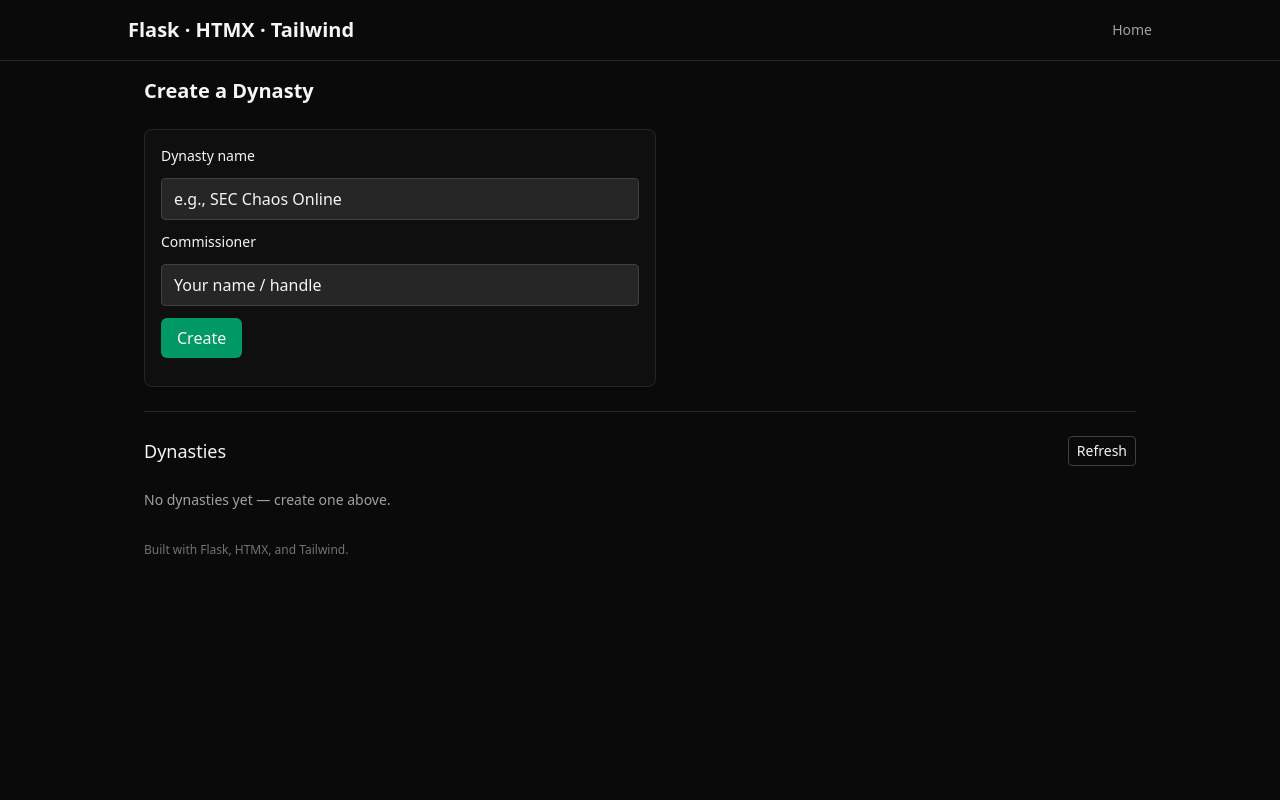
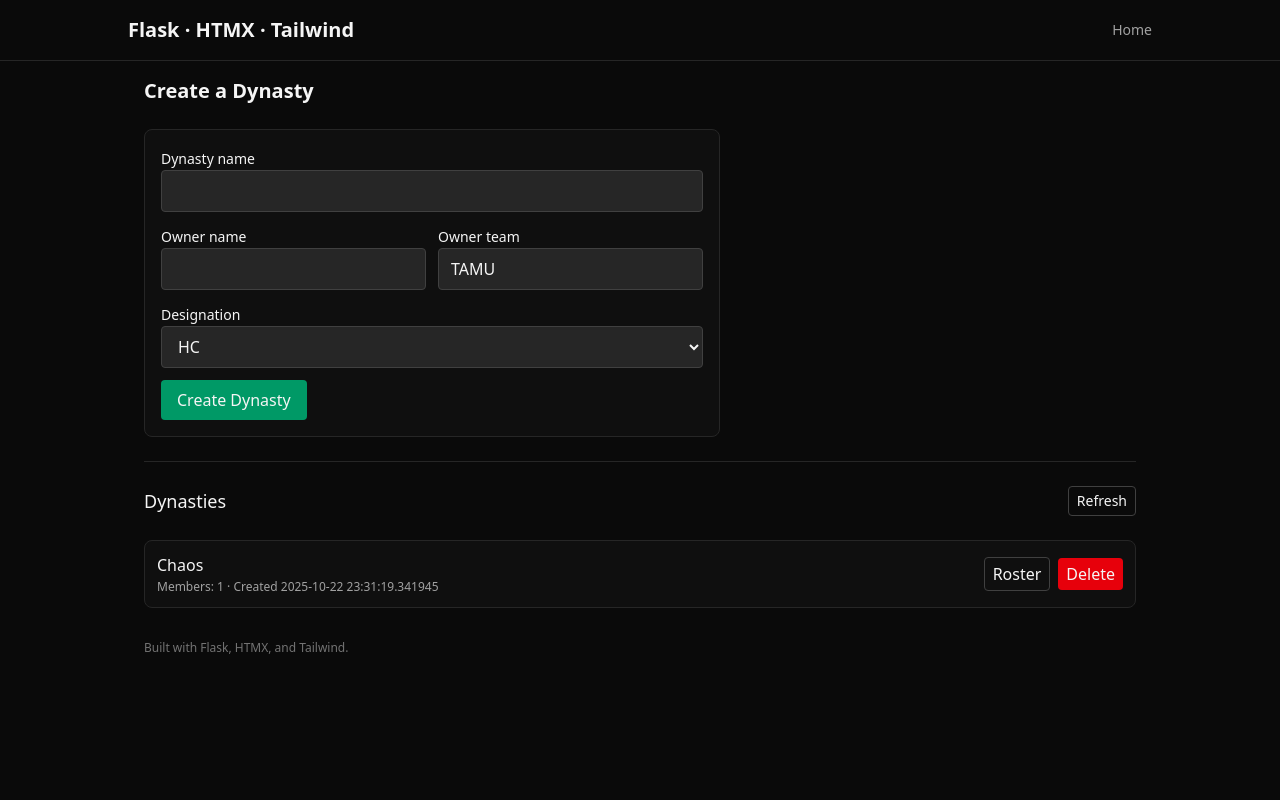
Before and after one commit to CozmicZencho/OnlineDynastyTracker, a Flask app: page / in a window 1280 px wide. Run offline with Flask 3, Linux system fonts and the light colour scheme; data that the repository does not hold is empty; some libraries are stand-ins or nearby versions.

Commit message:
Home page advancements

```diff
--- a/flask-htmx-tailwind/app.py
+++ b/flask-htmx-tailwind/app.py
@@ -1,10 +1,11 @@
-from flask import Flask, render_template, request, abort
+# app.py (top order matters)
+from flask import Flask, render_template, request, abort, redirect, url_for, jsonify
 from pathlib import Path
 from db import db
-import models
 
 app = Flask(__name__, instance_relative_config=True)
 
+# ensure instance folder
 Path(app.instance_path).mkdir(parents=True, exist_ok=True)
 db_path = Path(app.instance_path) / "app.db"
 app.config["SQLALCHEMY_DATABASE_URI"] = f"sqlite:///{db_path.as_posix()}"
@@ -12,39 +13,101 @@ app.config["SQLALCHEMY_TRACK_MODIFICATIONS"] = False
 
 db.init_app(app)
 
+from models import Dynasty, Player, DynastyMember, Role, Designation, TeamPlayer  # adjust if you don't have TeamPlayer yet
+
+# ✅ create tables once at import time (works with `flask run`)
+with app.app_context():
+    db.create_all()
+
+# 4) Define routes (NOW it’s safe to use @app.get/@app.post)
 @app.get("/")
 def home():
     return render_template("index.html")
 
 @app.get("/dynasties")
 def dynasties_list():
-    from models import Dynasty
     items = Dynasty.query.order_by(Dynasty.created_at.desc()).all()
     return render_template("partials/_dynasty_list.html", dynasties=items)
 
+
+# ---- Dynasty CRUD ----
+@app.get("/dynasties/new")
+def dynasties_new():
+    return render_template("partials/_dynasty_form.html")
+
 @app.post("/dynasties")
 def dynasties_create():
-    from models import Dynasty
-    name = request.form.get("name", "").strip()
-    commish = request.form.get("commissioner", "").strip()
+    name = (request.form.get("name") or "").strip()
+    # accept either owner_name or commissioner for compatibility
+    owner_name = (request.form.get("owner_name") or request.form.get("commissioner") or "").strip()
+    owner_team = (request.form.get("owner_team") or request.form.get("team") or "").strip()
+    owner_designation = (request.form.get("owner_designation") or "HC").strip()
 
-    if not name or not commish:
-        return (
-            '<p class="mt-2 text-sm text-red-400">Name and commissioner are required.</p>',
-            400,
-        )
+    if not name or not owner_name or not owner_team:
+        return ('<p class="text-red-400 text-sm mt-2">Dynasty name, owner name, and owner team are required.</p>', 400)
 
-    d = Dynasty(name=name, commissioner=commish)
-    db.session.add(d)
-    db.session.commit()
+    d = Dynasty(name=name)
+    db.session.add(d); db.session.flush()
+
+    p = Player.query.filter_by(display_name=owner_name).first()
+    if not p:
+        p = Player(display_name=owner_name)
+        db.session.add(p); db.session.flush()
+
+    m = DynastyMember(
+        dynasty_id=d.id,
+        player_id=p.id,
+        team=owner_team,
+        designation=Designation(owner_designation),
+        role=Role.OWNER,
+    )
+    db.session.add(m); db.session.commit()
+
     return render_template("partials/_dynasty_row.html", d=d)
 
 @app.delete("/dynasties/<int:did>")
 def dynasties_delete(did: int):
-    from models import Dynasty
-    d = Dynasty.query.get(did)
-    if not d:
-        abort(404)
-    db.session.delete(d)
-    db.session.commit()
+    d = Dynasty.query.get_or_404(did)
+    db.session.delete(d); db.session.commit()
     return ("", 204)
+
+# ---- Roster pages & member management ----
+@app.get("/dynasties/<int:did>/roster")
+def roster_page(did: int):
+    d = Dynasty.query.get_or_404(did)
+    members = DynastyMember.query.filter_by(dynasty_id=did).order_by(DynastyMember.joined_at.desc()).all()
+    return render_template("roster.html", d=d, members=members, Role=Role, Designation=Designation)
+
+@app.post("/dynasties/<int:did>/members")
+def members_add(did: int):
+    # ... (your existing logic)
+    ...
+
+@app.post("/dynasties/<int:did>/members/<int:mid>/update")
+def members_update(did: int, mid: int):
+    # ... (your existing logic)
+    ...
+
+@app.delete("/dynasties/<int:did>/members/<int:mid>")
+def members_delete(did: int, mid: int):
+    # ... (your existing logic)
+    ...
+
+# ---- Team roster layer (optional, if you added TeamPlayer) ----
+@app.get("/dynasties/<int:did>/members/<int:mid>/team")
+def team_roster(did: int, mid: int):
+    # ... (your existing logic)
+    ...
+
+@app.post("/dynasties/<int:did>/members/<int:mid>/team")
+def team_player_add(did: int, mid: int):
+    # ... (your existing logic)
+    ...
+
+# 5) Main entrypoint (optional, for waitress start)
+if __name__ == "__main__":
+    with app.app_context():
+        db.create_all()
+        print(f"Database initialized at: {db_path}")
+    from waitress import serve
+    serve(app, host="127.0.0.1", port=5000)
--- a/flask-htmx-tailwind/static/dist/styles.css
+++ b/flask-htmx-tailwind/static/dist/styles.css
@@ -16,6 +16,7 @@
     --color-neutral-100: oklch(97% 0 0);
     --color-neutral-400: oklch(70.8% 0 0);
     --color-neutral-500: oklch(55.6% 0 0);
+    --color-neutral-600: oklch(43.9% 0 0);
     --color-neutral-700: oklch(37.1% 0 0);
     --color-neutral-800: oklch(26.9% 0 0);
     --color-neutral-900: oklch(20.5% 0 0);
@@ -23,6 +24,8 @@
     --color-white: #fff;
     --spacing: 0.25rem;
     --container-lg: 32rem;
+    --container-xl: 36rem;
+    --container-3xl: 48rem;
     --container-5xl: 64rem;
     --text-xs: 0.75rem;
     --text-xs--line-height: calc(1 / 0.75);
@@ -212,17 +215,44 @@
   .grid {
     display: grid;
   }
+  .inline {
+    display: inline;
+  }
   .inline-flex {
     display: inline-flex;
   }
   .min-h-screen {
     min-height: 100vh;
   }
+  .w-20 {
+    width: calc(var(--spacing) * 20);
+  }
+  .w-24 {
+    width: calc(var(--spacing) * 24);
+  }
+  .w-28 {
+    width: calc(var(--spacing) * 28);
+  }
+  .w-44 {
+    width: calc(var(--spacing) * 44);
+  }
+  .w-full {
+    width: 100%;
+  }
+  .max-w-3xl {
+    max-width: var(--container-3xl);
+  }
   .max-w-5xl {
     max-width: var(--container-5xl);
   }
-  .max-w-lg {
-    max-width: var(--container-lg);
+  .max-w-xl {
+    max-width: var(--container-xl);
+  }
+  .grid-cols-2 {
+    grid-template-columns: repeat(2, minmax(0, 1fr));
+  }
+  .flex-wrap {
+    flex-wrap: wrap;
   }
   .items-center {
     align-items: center;
@@ -235,6 +265,13 @@
   }
   .gap-3 {
     gap: calc(var(--spacing) * 3);
+  }
+  .space-y-0\.5 {
+    :where(& > :not(:last-child)) {
+      --tw-space-y-reverse: 0;
+      margin-block-start: calc(calc(var(--spacing) * 0.5) * var(--tw-space-y-reverse));
+      margin-block-end: calc(calc(var(--spacing) * 0.5) * calc(1 - var(--tw-space-y-reverse)));
+    }
   }
   .space-y-3 {
     :where(& > :not(:last-child)) {
@@ -275,6 +312,9 @@
   }
   .bg-emerald-600 {
     background-color: var(--color-emerald-600);
+  }
+  .bg-neutral-700 {
+    background-color: var(--color-neutral-700);
   }
   .bg-neutral-800 {
     background-color: var(--color-neutral-800);
@@ -361,14 +401,17 @@
   .uppercase {
     text-transform: uppercase;
   }
-  .outline-none {
-    --tw-outline-style: none;
-    outline-style: none;
-  }
   .hover\:bg-emerald-700 {
     &:hover {
       @media (hover: hover) {
         background-color: var(--color-emerald-700);
+      }
+    }
+  }
+  .hover\:bg-neutral-600 {
+    &:hover {
+      @media (hover: hover) {
+        background-color: var(--color-neutral-600);
       }
     }
   }
@@ -393,9 +436,19 @@
       }
     }
   }
-  .focus\:border-emerald-500 {
-    &:focus {
-      border-color: var(--color-emerald-500);
+  .md\:col-span-2 {
+    @media (width >= 48rem) {
+      grid-column: span 2 / span 2;
+    }
+  }
+  .md\:col-span-5 {
+    @media (width >= 48rem) {
+      grid-column: span 5 / span 5;
+    }
+  }
+  .md\:grid-cols-5 {
+    @media (width >= 48rem) {
+      grid-template-columns: repeat(5, minmax(0, 1fr));
     }
   }
 }
--- a/flask-htmx-tailwind/templates/index.html
+++ b/flask-htmx-tailwind/templates/index.html
@@ -1,44 +1,10 @@
 {% extends 'base.html' %}
-{% block title %}Dynasties · Flask + HTMX + Tailwind{% endblock %}
 {% block content %}
 <section class="space-y-6">
   <h2 class="text-xl font-semibold">Create a Dynasty</h2>
 
-  <form
-    id="create-form"
-    class="max-w-lg space-y-3 p-4 rounded-lg border border-neutral-800 bg-neutral-900/40"
-    hx-post="/dynasties"
-    hx-target="#dynasty-list"
-    hx-swap="afterbegin"
-    hx-indicator="#create-spinner"
-    hx-on::after-request="this.reset()"
-  >
-    <div class="grid gap-3">
-      <label class="text-sm">Dynasty name</label>
-      <input name="name" class="px-3 py-2 rounded bg-neutral-800 border border-neutral-700 outline-none focus:border-emerald-500" placeholder="e.g., SEC Chaos Online" required />
-    </div>
-
-    <div class="grid gap-3">
-      <label class="text-sm">Commissioner</label>
-      <input name="commissioner" class="px-3 py-2 rounded bg-neutral-800 border border-neutral-700 outline-none focus:border-emerald-500" placeholder="Your name / handle" required />
-    </div>
-
-    <div class="flex items-center gap-3">
-      <button
-        type="submit"
-        class="px-4 py-2 rounded-md bg-emerald-600 hover:bg-emerald-700 font-medium"
-      >
-        Create
-      </button>
-
-      <!-- HTMX spinner indicator -->
-      <span id="create-spinner" class="htmx-indicator text-sm text-neutral-400">Saving…</span>
-    </div>
-
-    <!-- Any error HTML from the 400 response will be swapped into the form's target,
-         but if you prefer showing errors below the button, change hx-target to this div's id -->
-    <div id="create-errors"></div>
-  </form>
+  <!-- Either inline the form... -->
+  {% include 'partials/_dynasty_form.html' %}
 
   <hr class="border-neutral-800">
 
@@ -52,7 +18,7 @@
     >Refresh</button>
   </div>
 
-  <!-- Loads the list when the page renders -->
+  <!-- Load the list on page load -->
   <div id="dynasty-list" hx-get="/dynasties" hx-trigger="load"></div>
 </section>
 {% endblock %}
--- /dev/null
+++ b/flask-htmx-tailwind/templates/partials/_dynasty_form.html
@@ -0,0 +1,27 @@
+<form class="max-w-xl space-y-3 p-4 rounded-lg border border-neutral-800 bg-neutral-900/40"
+      hx-post="/dynasties" hx-target="#dynasty-list" hx-swap="afterbegin" hx-on::after-request="this.reset()">
+  <div>
+    <label class="text-sm">Dynasty name</label>
+    <input name="name" required class="w-full px-3 py-2 rounded bg-neutral-800 border border-neutral-700">
+  </div>
+
+  <div class="grid grid-cols-2 gap-3">
+    <div>
+      <label class="text-sm">Owner name</label>
+      <input name="owner_name" required class="w-full px-3 py-2 rounded bg-neutral-800 border border-neutral-700">
+    </div>
+    <div>
+      <label class="text-sm">Owner team</label>
+      <input name="owner_team" required placeholder="TAMU" class="w-full px-3 py-2 rounded bg-neutral-800 border border-neutral-700">
+    </div>
+  </div>
+
+  <div>
+    <label class="text-sm">Designation</label>
+    <select name="owner_designation" class="w-full px-3 py-2 rounded bg-neutral-800 border border-neutral-700">
+      <option>HC</option><option>OC</option><option>DC</option>
+    </select>
+  </div>
+
+  <button class="px-4 py-2 rounded bg-emerald-600 hover:bg-emerald-700">Create Dynasty</button>
+</form>
--- a/flask-htmx-tailwind/templates/partials/_dynasty_row.html
+++ b/flask-htmx-tailwind/templates/partials/_dynasty_row.html
@@ -1,16 +1,14 @@
-<div class="dynasty-row flex items-center justify-between p-3 rounded-lg border border-neutral-800 bg-neutral-900/40" id="dy-{{ d.id }}">
-  <div>
+<div class="flex items-center justify-between p-3 rounded-lg border border-neutral-800 bg-neutral-900/40" id="dy-{{ d.id }}">
+  <div class="space-y-0.5">
     <div class="font-medium">{{ d.name }}</div>
-    <div class="text-xs text-neutral-400">Commissioner: {{ d.commissioner }} · Created {{ d.created_at }}</div>
+    <div class="text-xs text-neutral-400">
+      Members: {{ d.members|length }} · Created {{ d.created_at }}
+    </div>
   </div>
-
-  <button
-    class="text-sm px-2 py-1 rounded bg-red-600 hover:bg-red-700"
-    hx-delete="/dynasties/{{ d.id }}"
-    hx-target="#dy-{{ d.id }}"
-    hx-swap="outerHTML"
-    hx-confirm="Delete this dynasty?"
-  >
-    Delete
-  </button>
+  <div class="flex items-center gap-2">
+    <a class="px-2 py-1 rounded border border-neutral-700 hover:bg-neutral-800" href="/dynasties/{{ d.id }}/roster">Roster</a>
+    <button class="px-2 py-1 rounded bg-red-600 hover:bg-red-700"
+            hx-delete="/dynasties/{{ d.id }}" hx-target="#dy-{{ d.id }}" hx-swap="outerHTML"
+            hx-confirm="Delete this dynasty?">Delete</button>
+  </div>
 </div>
```
Also changed, not shown: flask-htmx-tailwind/models.py (+89 -3 lines), flask-htmx-tailwind/templates/partials/_member_row.html (added, +28 -0 lines), flask-htmx-tailwind/templates/partials/_team_player_row.html (added, +29 -0 lines), flask-htmx-tailwind/templates/roster.html (added, +28 -0 lines), flask-htmx-tailwind/templates/team_roster.html (added, +37 -0 lines), flask-htmx-tailwind/instance/app.db, 1 other file.
